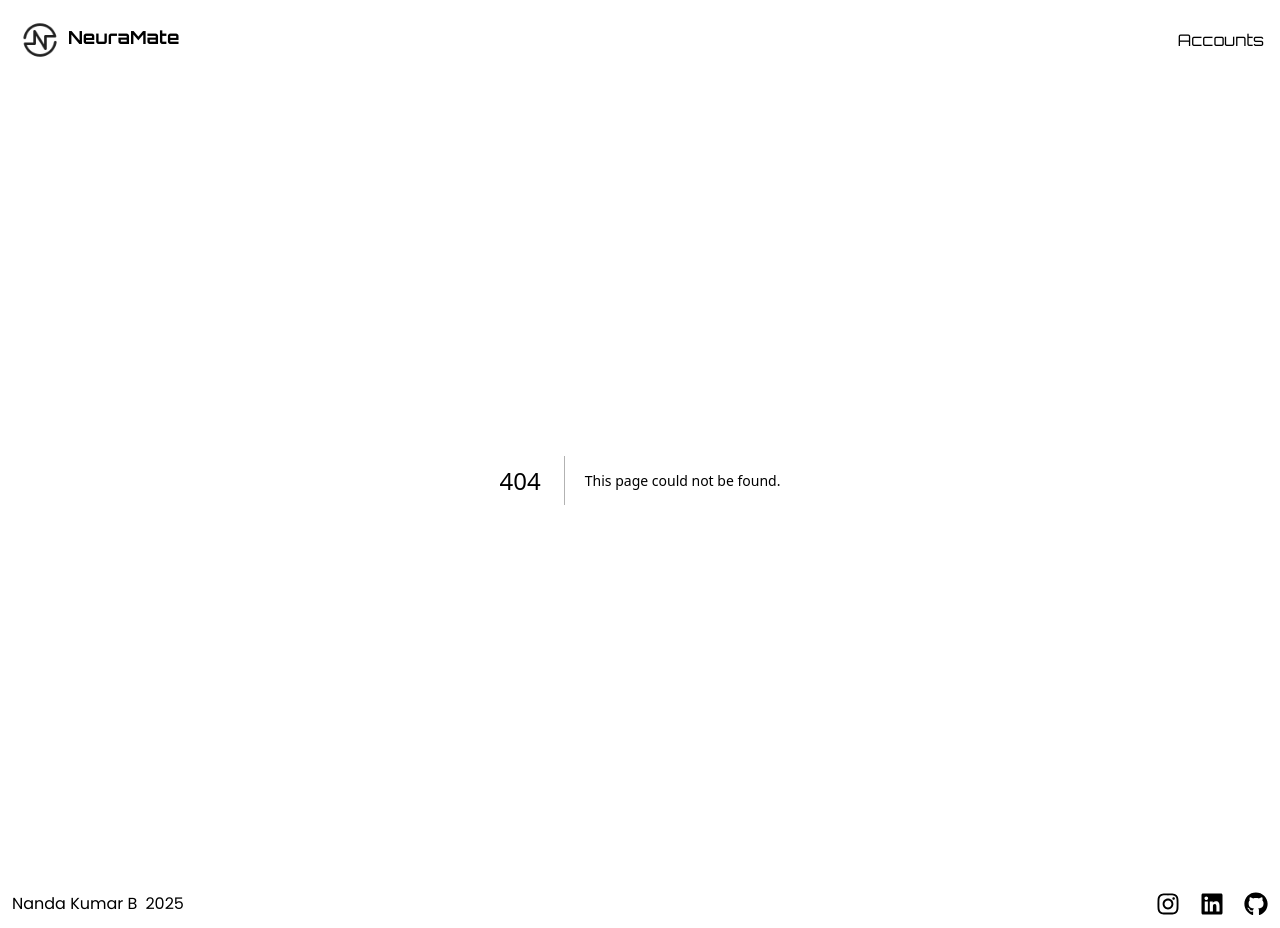
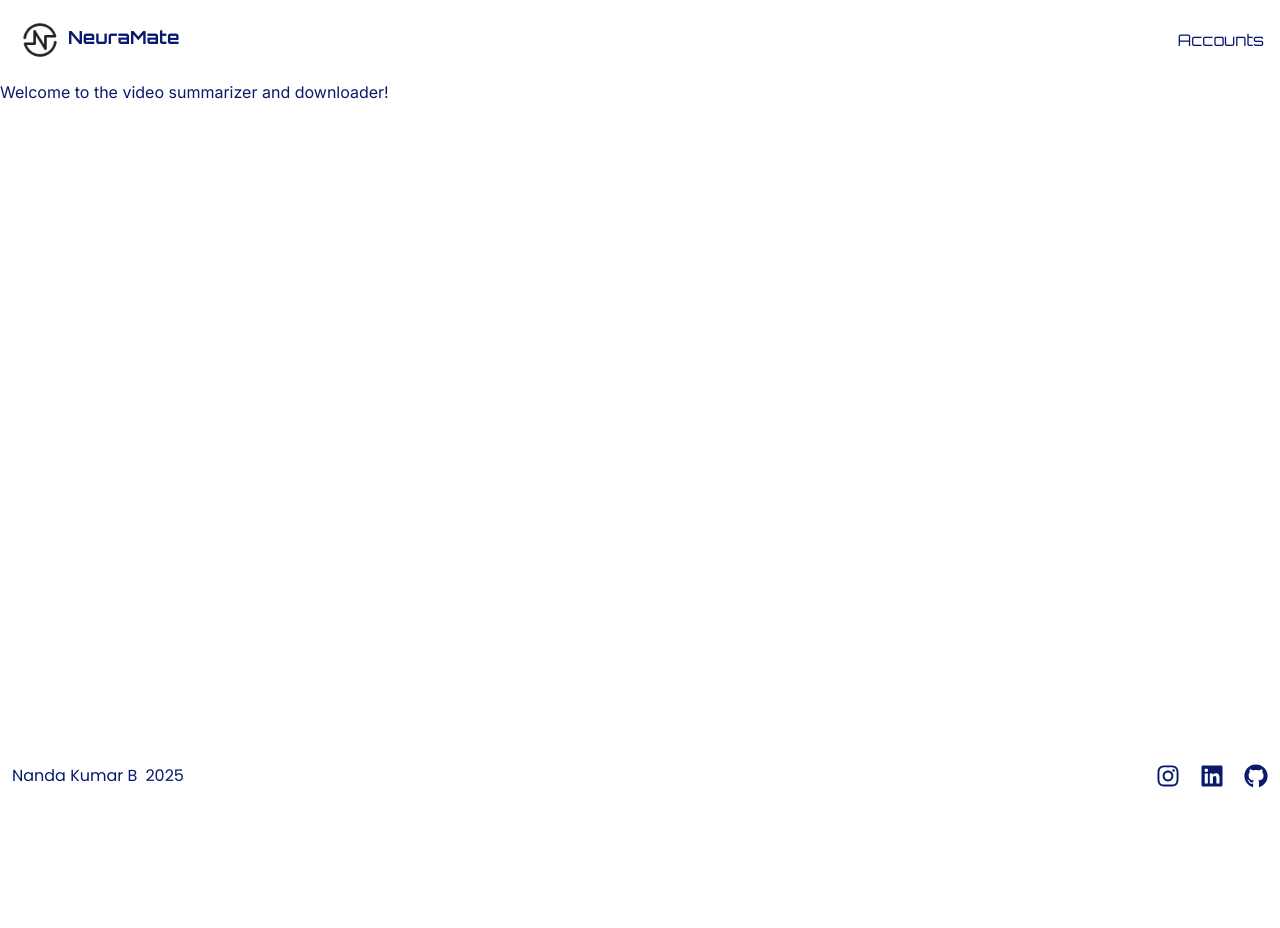
Before and after one commit to user-Gyrus/neuramate, a Next.js app in the folder frontend/: page /video in a window 1280 px wide. Before the commit this address had no page. After the commit the page ends 800 px from the top, so only its background shows below. Built offline with nearby package versions, Linux system fonts and the light colour scheme.

Commit message:
DAY 3: Building the routes for the features

```diff
--- /dev/null
+++ b/frontend/src/app/bot/page.jsx
@@ -0,0 +1,5 @@
+function Bot() {
+  return <div>Welcome to Neuro Bot!</div>;
+}
+
+export default Bot;
--- /dev/null
+++ b/frontend/src/app/gaming/page.jsx
@@ -0,0 +1,5 @@
+function Gaming() {
+  return <div>Welcome to the gaming zone!</div>;
+}
+
+export default Gaming;
--- /dev/null
+++ b/frontend/src/app/video/page.jsx
@@ -0,0 +1,5 @@
+function Video() {
+  return <div>Welcome to the video summarizer and downloader!</div>;
+}
+
+export default Video;
```
